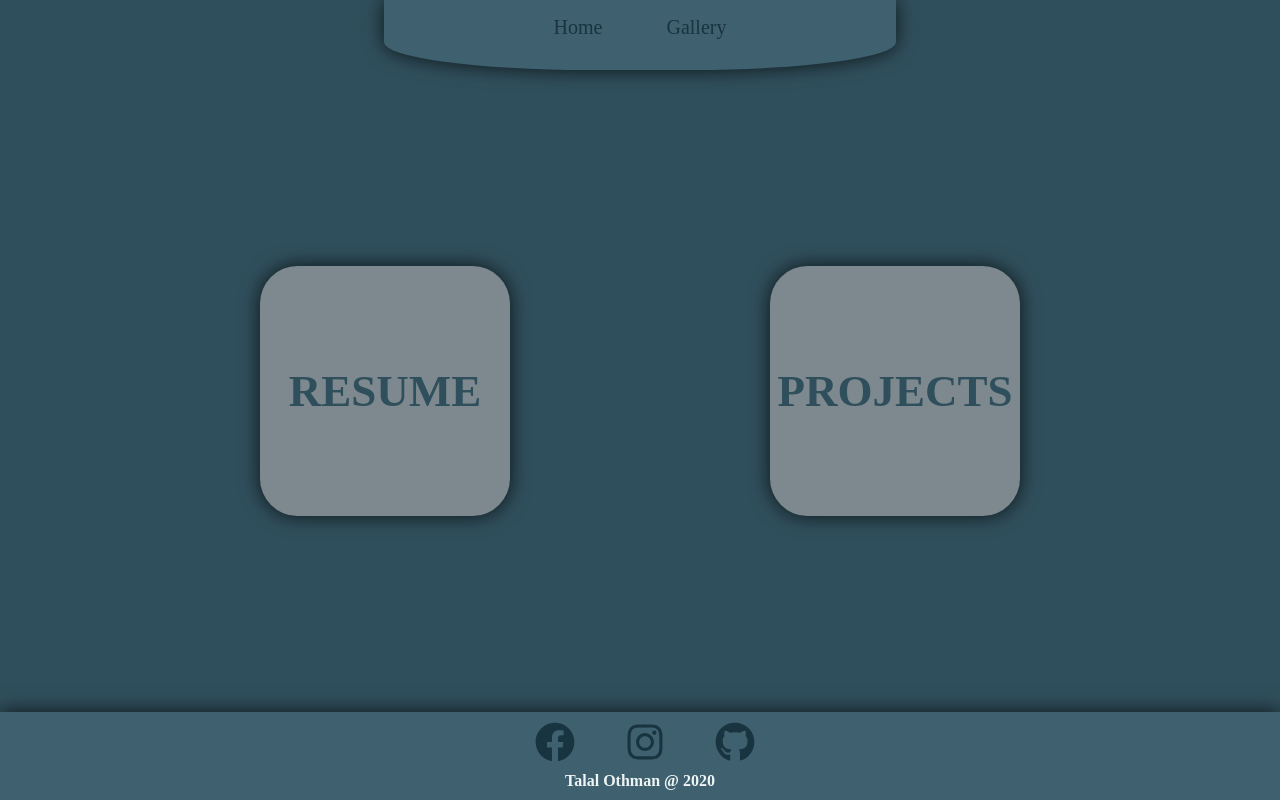
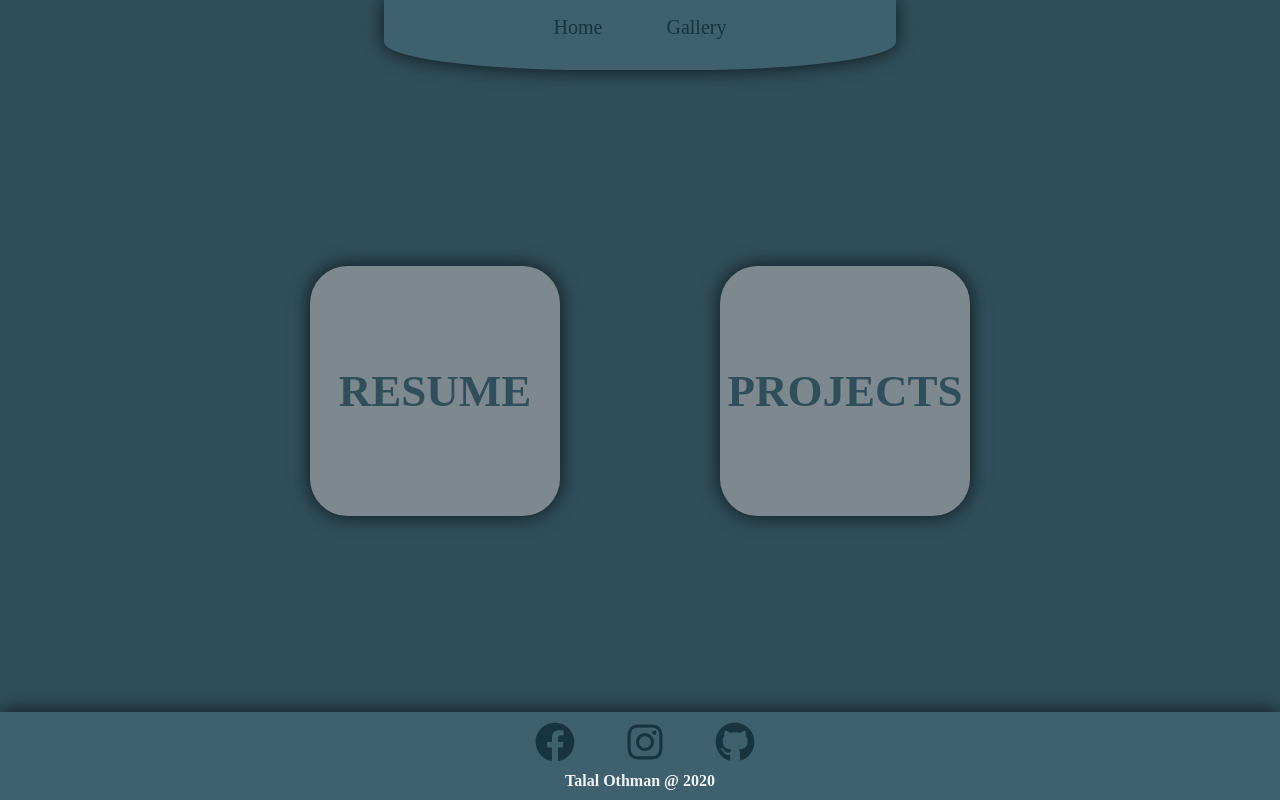
Before and after one commit to talalOthman/Portfolio-Website, a React (Create React App) app in the folder personal-site/: page / in a window 1280 px wide. Built offline with nearby package versions, Linux system fonts and the light colour scheme; a web font is replaced by a local one.

Commit message:
minor fix with the containers

```diff
--- a/personal-site/src/Container.css
+++ b/personal-site/src/Container.css
@@ -7,7 +7,7 @@
 .container{
     display: flex;
     flex-direction: row-reverse;
-    justify-content: space-evenly;
+    justify-content: center;
     border: 0px solid red;
     align-items: center;
     transition: 0.5s;
@@ -32,6 +32,8 @@
     animation-delay: 2s;
     animation-fill-mode: forwards;
     box-shadow: 0px 0px 20px 0px rgba(0, 0, 0, 0.75);
+    margin-left: 10vh;
+    margin-right: 10vh;
 }
 
 @keyframes menuContainersAnimation{
```
